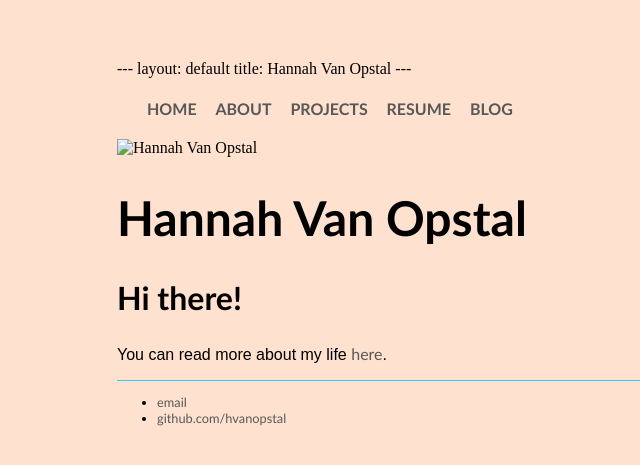
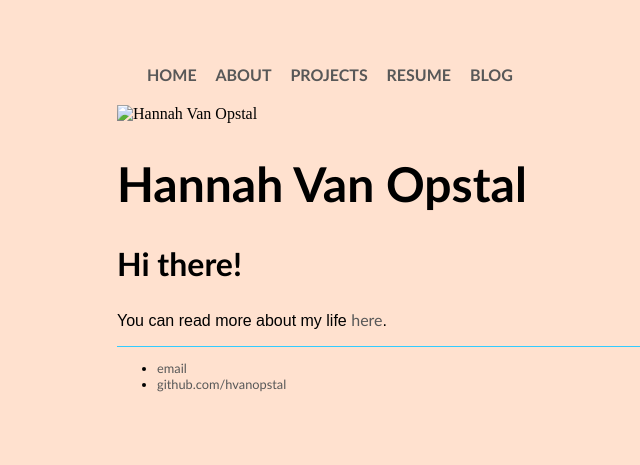
Before and after one commit to hvanopstal/hvanopstal.github.io, a Jekyll site: the page index.html, which Jekyll copies as it is, in a window 1280 px wide. Shown: the top 465 px of the page, without its empty margins (75-715 px from the left). Built offline with Jekyll 4.4.1, drawn with Linux system fonts in a browser that asks for light colours; part of the change alters nothing that is shown.

Commit message:
Update index.html

```diff
--- a/index.html
+++ b/index.html
@@ -1,11 +1,6 @@
 <!DOCTYPE html>
 <html>
 <lan en-US></lan>
-
----
-  layout: default
-  title: Hannah Van Opstal
----
 
   <head>
     <title>Hannah's Homepage</title>
@@ -25,8 +20,8 @@
       <li><a href="/Blog">BLOG</a></li>
     </ul>
     </nav>
-    <img scr="https://scontent-ord.xx.fbcdn.net/hphotos-xta1/v/t34.0-12/
-      11124100_10153194215738617_2030728049_n.jpg?oh=b1ceb49be75da77b87a447d885db92c0&oe=553BDACD"
+    <img scr="https://scontent-ord.xx.fbcdn.net/hphotos-xtf1/v/
+      t1.0-9/10359554_10153194228968617_4431475755015270321_n.jpg?oh=6c45b2400cf6d47cdedea0ae3646be48&oe=55D620FA"
       alt="Hannah Van Opstal"/>
     <div class="container">
     <h1>Hannah Van Opstal</h1>
```
